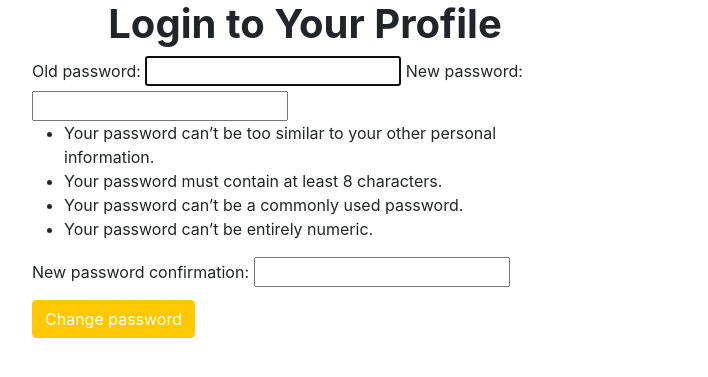
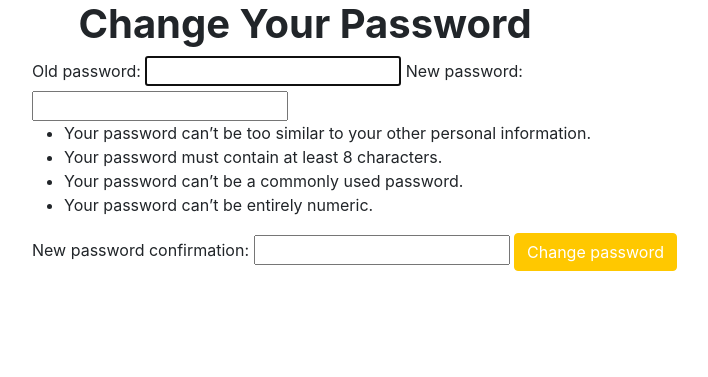
Before and after one commit to bonev123/movies-app-django, a Django app: page /accounts/edit-password/ in a window 1280 px wide. Shown: the part 56-433 px from the top of the page, without its empty margins (335-1043 px from the left). Run offline with Django 4.2, Linux system fonts and the light colour scheme; the visitor is signed in with stand-in values (Sample User, id 1); some libraries are stand-ins or nearby versions.

Commit message:
added new  change pass template

```diff
--- a/movieExamDef/accounts/views.py
+++ b/movieExamDef/accounts/views.py
@@ -18,7 +18,7 @@ class UserLoginView(LoginView):
 
 
 class ChangeUserPasswordView(PasswordChangeView):
-    template_name = 'accounts/change_password.html'
+    template_name = 'accounts/change_password-test.html'
 
 
 class UserRegisterView(CreateView):
--- a/movieExamDef/urls.py
+++ b/movieExamDef/urls.py
@@ -7,4 +7,4 @@ urlpatterns = [
     path('admin/', admin.site.urls),
     path('', include('movieExamDef.main.urls')),
     path('accounts/', include('movieExamDef.accounts.urls'))
-] + static(settings.MEDIA_URL, document_root=settings.MEDIA_ROOT)
+] #+ static(settings.MEDIA_URL, document_root=settings.MEDIA_ROOT)
--- a/templates/accounts/change_password.html
+++ b/templates/accounts/change_password-test.html
@@ -1,17 +1,17 @@
 {% extends 'base/base.html' %}
+{% block title %}Change Password{% endblock title %}
+
 {% block page_content %}
-    <h1 class="text-center">Login to Your Profile</h1>
+    <h1 class="text-center">Change Your Password</h1>
     <div class="row">
         <div class="col-lg-3"></div>
-        <div class="col-lg-6">
+        <div class="col-lg-8">
 
-            <!-- Login Form -->
             <form method="POST" action="{% url 'change password' %}">
                 {% csrf_token %}
                 {{ form }}
-                <button class="btn btn-primary mt-2" type="submit">Change password</button>
+                <button class="btn btn-primary">Change password</button>
             </form>
         </div>
-        <div class="col-lg-3"></div>
     </div>
 {% endblock %}
```
